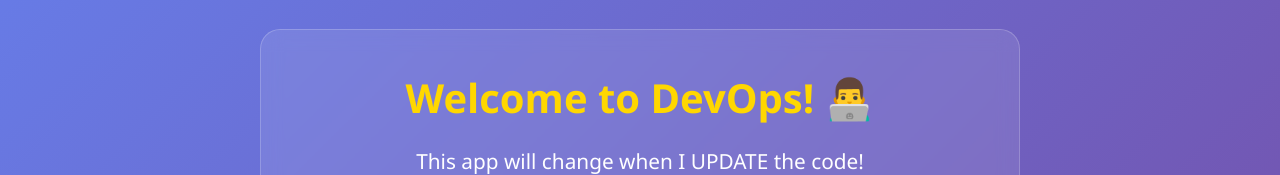
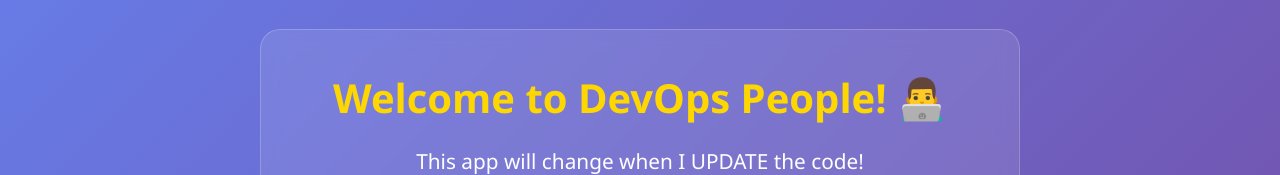
Before and after one commit to NixndME/devops-demo, a website: page public/index.html in a window 1280 px wide. Shown: the part 133-308 px from the top of the page. Drawn offline with Linux system fonts and the light colour scheme; no server answers.

Commit message:
updated workflow

```diff
--- a/public/index.html
+++ b/public/index.html
@@ -15,7 +15,7 @@
 
         <main>
             <div class="demo-card">
-                <h2 id="demo-title">Welcome to DevOps! 👨‍💻</h2>
+                <h2 id="demo-title">Welcome to DevOps People! 👨‍💻</h2>
                 <p id="demo-message">This app will change when I UPDATE the code!</p>
 
                 <div class="stats">
```
